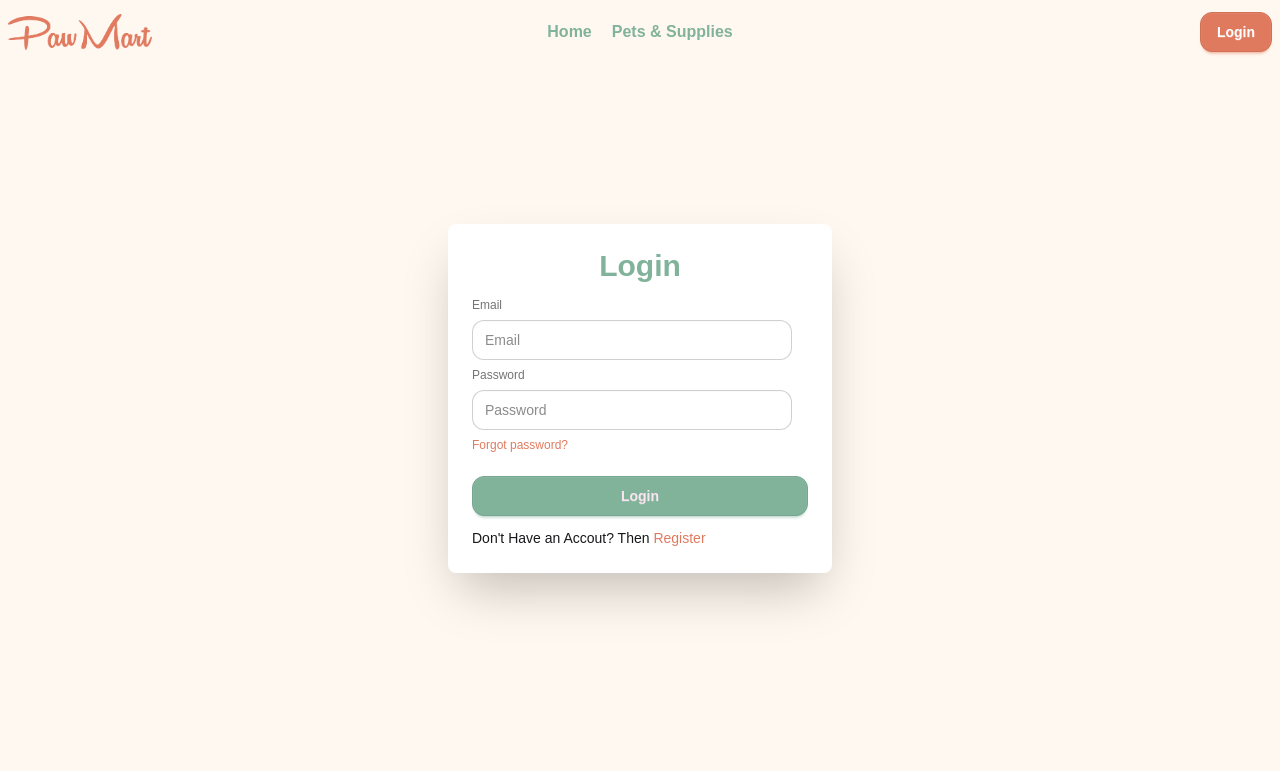
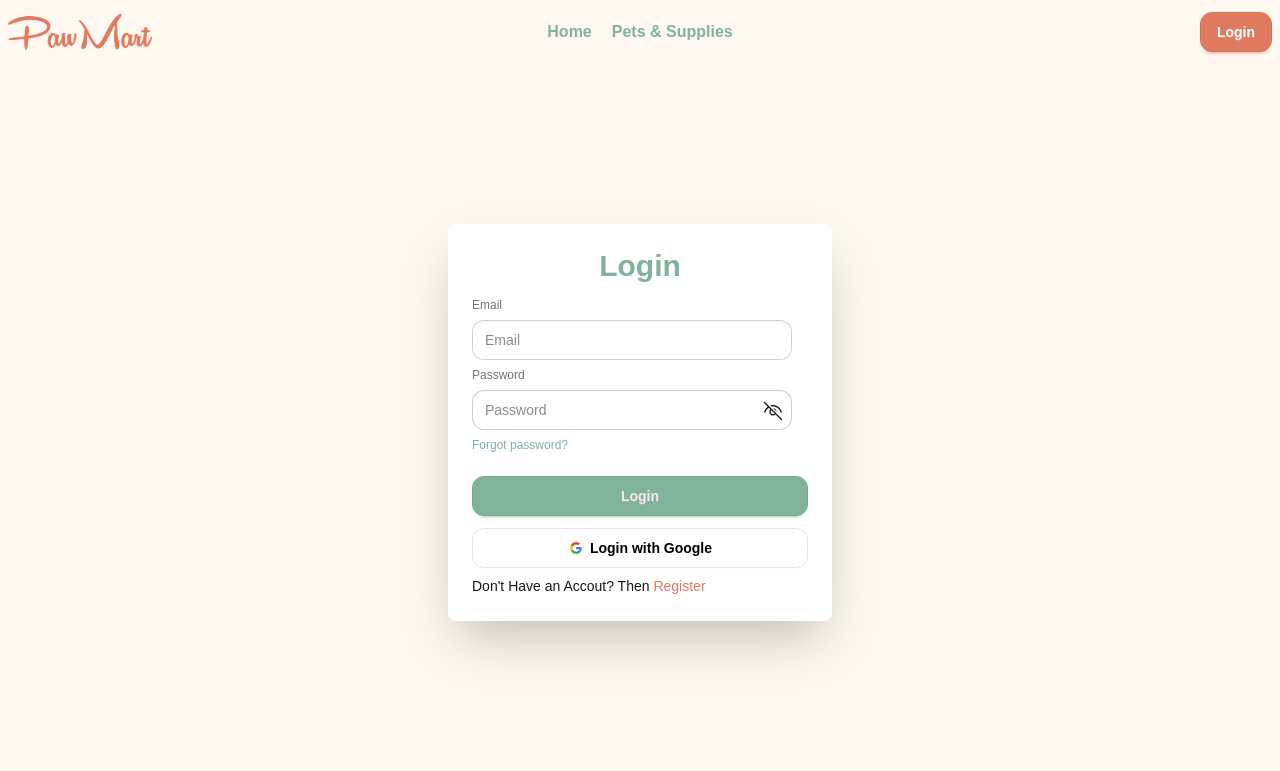
Before and after one commit to mjh-shikder/A-10-PawMart-Web-App-Clint, a React (Vite) app: page /login in a window 1280 px wide. Shown: the top 771 px of the page. Built offline with nearby package versions, Linux system fonts and the light colour scheme; no server answers; a web font is replaced by a local one.

Commit message:
login page function added

```diff
--- a/src/context/AuthProvider.jsx
+++ b/src/context/AuthProvider.jsx
@@ -1,25 +1,67 @@
-import React, { useState } from 'react';
-import { AuthContext } from './AuthContext';
+import React, { useEffect, useState } from "react";
+import { AuthContext } from "./AuthContext";
+import { auth } from "../firebase/firebase.config";
+import { createUserWithEmailAndPassword, GoogleAuthProvider, onAuthStateChanged, signInWithEmailAndPassword, signInWithPopup, signOut } from "firebase/auth";
+
+const AuthProvider = ({ children }) => {
+  const [user, setUser] = useState(null);
+  const [showPassword, setShowPassword] = useState(false);
+  const [loading, setLoading] = useState(true);
+  const [typedEmail, setTypedEmail] = useState("");
+
+ // Create user with email and password.
+  const createUser = (email, password) => {
+    setLoading(true);
+    return createUserWithEmailAndPassword(auth, email, password);
+    };
+
+// Login User
+  const userLogin = (email, passowrd) => {
+    setLoading(true);
+    return signInWithEmailAndPassword(auth, email, passowrd);
+  }
 
 
-const AuthProvider = ({ children }) => {
-
-const [user, setUser]= useState('helo')
+// Observer
+  useEffect(() => {
+   const unsubscribe= onAuthStateChanged(auth, (currentUser) => {
+     setUser(currentUser);
+     setLoading(false)
+    });
+    return () => {
+      unsubscribe()
+    }
+  })
 
 
-
-    const logout = () => {
-
-}
+    // Google Sign in
+  const googleProvider = new GoogleAuthProvider()
+  const googleSignin = () => {
+    return signInWithPopup(auth, googleProvider)
+  }
 
 
-    const authInfo = {
-        user,
-        setUser,
-        logout,
-}
+    // Signout
+  const logout = () => {
+    return signOut(auth);
+  }
 
-    return <AuthContext value={authInfo}>{children}</AuthContext>
+  const authInfo = {
+    user,
+    setUser,
+    loading,
+    setLoading,
+    createUser,
+    userLogin,
+    logout,
+    showPassword,
+    setShowPassword,
+    googleSignin,
+    typedEmail,
+    setTypedEmail,
+  };
+
+  return <AuthContext value={authInfo}>{children}</AuthContext>;
 };
 
 export default AuthProvider;
--- a/src/pages/LoginPage.jsx
+++ b/src/pages/LoginPage.jsx
@@ -1,18 +1,76 @@
-import React from 'react';
-import { Link } from 'react-router';
+import React, { useState } from "react";
+import { Link, useLocation, useNavigate } from "react-router";
+import { toast } from "react-toastify";
+import useAuth from "../hook/useAuth";
+import { VscEye, VscEyeClosed } from "react-icons/vsc";
+import Aos from "aos";
+import 'aos/dist/aos.css'
 
-const LoginPage = () => {
-  return (
-      <div className=''>
+const Login = () => {
+  const { userLogin, showPassword, setShowPassword, googleSignin, setUser, setTypedEmail } = useAuth()
+
+const [error, setError] = useState('')
+
+  const location = useLocation()
+  const navigate = useNavigate()
+  // console.log(location);
 
 
-        <div className="card bg-base-100 w-full max-w-sm shrink-0 shadow-2xl mx-auto my-40 ">
+  // Show and Hide Password
+  const handleShowHidePassword = (e) => {
+    e.preventDefault();
+    setShowPassword(!showPassword);
+  };
+
+  // Login with email and password
+  const handleLogin = (e) => {
+    e.preventDefault();
+
+    const email = e.target.email.value;
+    const password = e.target.password.value;
+
+    // console.log({email, password});
+
+    userLogin(email, password)
+      .then((res) => {
+        console.log(res.user);
+        toast.success("Login Successful");
+        navigate(`${location.state ? location.state : '/'}`)
+      })
+      .catch((error) => {
+        toast.error(error.message, error.code);
+        setError(error.message)
+      });
+  };
+
+  // Login with Google
+  const handleGoogleLogin = () => {
+    googleSignin()
+      .then(res => {
+        const user = res.user;
+        setUser(user);
+        toast.success('Login Successful')
+        navigate(`${location.state ? location.state : '/'}`)
+      })
+      .catch(err => {
+        toast.error(err.message, err.code)
+      })
+  };
+
+
+
+
+  return (
+    <div data-aos="fade-left" className="">
+      <title>Login</title>
+
+        <div className="card bg-base-100 w-full max-w-sm shrink-0 shadow-2xl mx-auto mb-40 mt-40">
           <div className="card-body">
             <h1 className="text-3xl text-secondary font-bold text-center">
               Login
             </h1>
-            <form onSubmit={``}>
-              <fieldset className="fieldset">
+            <form onSubmit={handleLogin}>
+              <fieldset className="fieldset relative">
                 {/* Email Feild */}
                 <label className="label">Email</label>
                 <input
@@ -20,36 +78,81 @@ const LoginPage = () => {
                   className="input rounded-xl"
                   name="email"
                   placeholder="Email"
+                  onChange={(e) => setTypedEmail(e.target.value)}
+
                 />
                 {/* Password Feild */}
                 <label className="label">Password</label>
                 <input
-                  type="password"
+                  type={showPassword ? "text" : "password"}
                   className="input rounded-xl"
                   name="password"
                   placeholder="Password"
                 />
+                <button
+                  className=" absolute top-27 right-6"
+                  onClick={handleShowHidePassword}
+                >
+                  {showPassword ? (
+                    <VscEye size={22}></VscEye>
+                  ) : (
+                    <VscEyeClosed size={22}></VscEyeClosed>
+                  )}
+                </button>
                 <div>
-                  <a className="link link-hover text-primary">
+                  <Link to={'/forget-password'}  className="link link-hover text-secondary">
                     Forgot password?
-                  </a>
+                  </Link>
+                  {error && <p className="text-primary">{error}</p> }
                 </div>
                 <button className="btn btn-secondary mt-4 rounded-xl">Login</button>
               </fieldset>
             </form>
+            {/* Google */}
+            <button
+              onClick={handleGoogleLogin}
+              className="btn bg-white text-black border-[#e5e5e5] rounded-xl"
+            >
+              <svg
+                aria-label="Google logo"
+                width="16"
+                height="16"
+                xmlns="http://www.w3.org/2000/svg"
+                viewBox="0 0 512 512"
+              >
+                <g>
+                  <path d="m0 0H512V512H0" fill="#fff"></path>
+                  <path
+                    fill="#34a853"
+                    d="M153 292c30 82 118 95 171 60h62v48A192 192 0 0190 341"
+                  ></path>
+                  <path
+                    fill="#4285f4"
+                    d="m386 400a140 175 0 0053-179H260v74h102q-7 37-38 57"
+                  ></path>
+                  <path
+                    fill="#fbbc02"
+                    d="m90 341a208 200 0 010-171l63 49q-12 37 0 73"
+                  ></path>
+                  <path
+                    fill="#ea4335"
+                    d="m153 219c22-69 116-109 179-50l55-54c-78-75-230-72-297 55"
+                  ></path>
+                </g>
+              </svg>
+              Login with Google
+            </button>
             <p>
               Don't Have an Accout? Then{" "}
-              <Link
-                className="text-primary  hover:underline"
-                to={"/register"}
-              >
+              <Link className="text-primary  hover:underline " to={"/register"}>
                 Register
-              </Link>{" "}
+              </Link>
             </p>
           </div>
-      </div>
-      </div>
-    );
+        </div>
+
+    </div>
+  );
 };
 
-export default LoginPage;
+export default Login;
--- a/src/pages/Register.jsx
+++ b/src/pages/Register.jsx
@@ -3,7 +3,7 @@ import React from 'react';
 const Register = () => {
     return (
         <div>
-            Register .jsx
+
         </div>
     );
 };
--- a/src/routes/Router.jsx
+++ b/src/routes/Router.jsx
@@ -48,7 +48,12 @@ const router = createBrowserRouter([
             path: '/login',
             element: <LoginPage></LoginPage>,
             hydrateFallbackElement: <Loading></Loading>,
-      },
+        },
+        {
+            path: '/register',
+            element: <Register></Register>,
+            hydrateFallbackElement: <Loading></Loading>,
+        },
     ],
   },
 ]);
```
